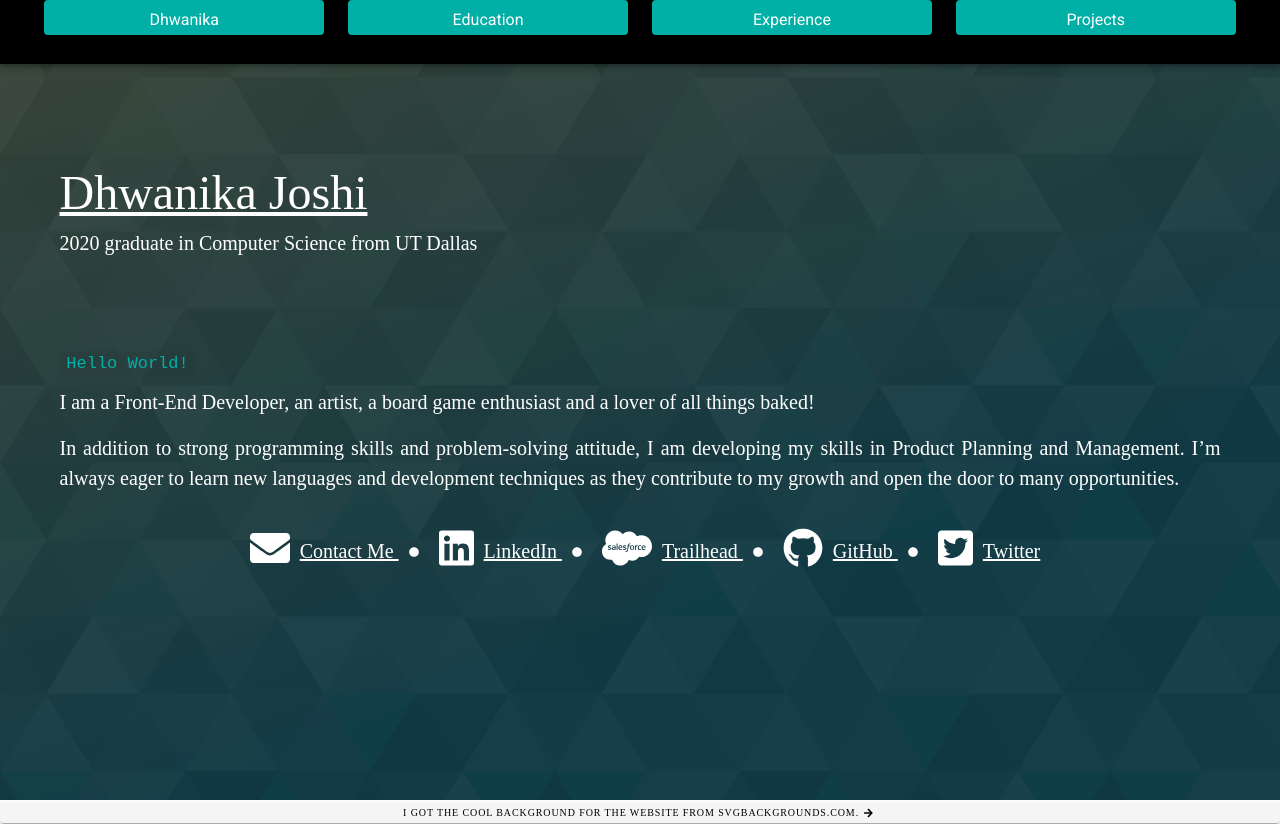
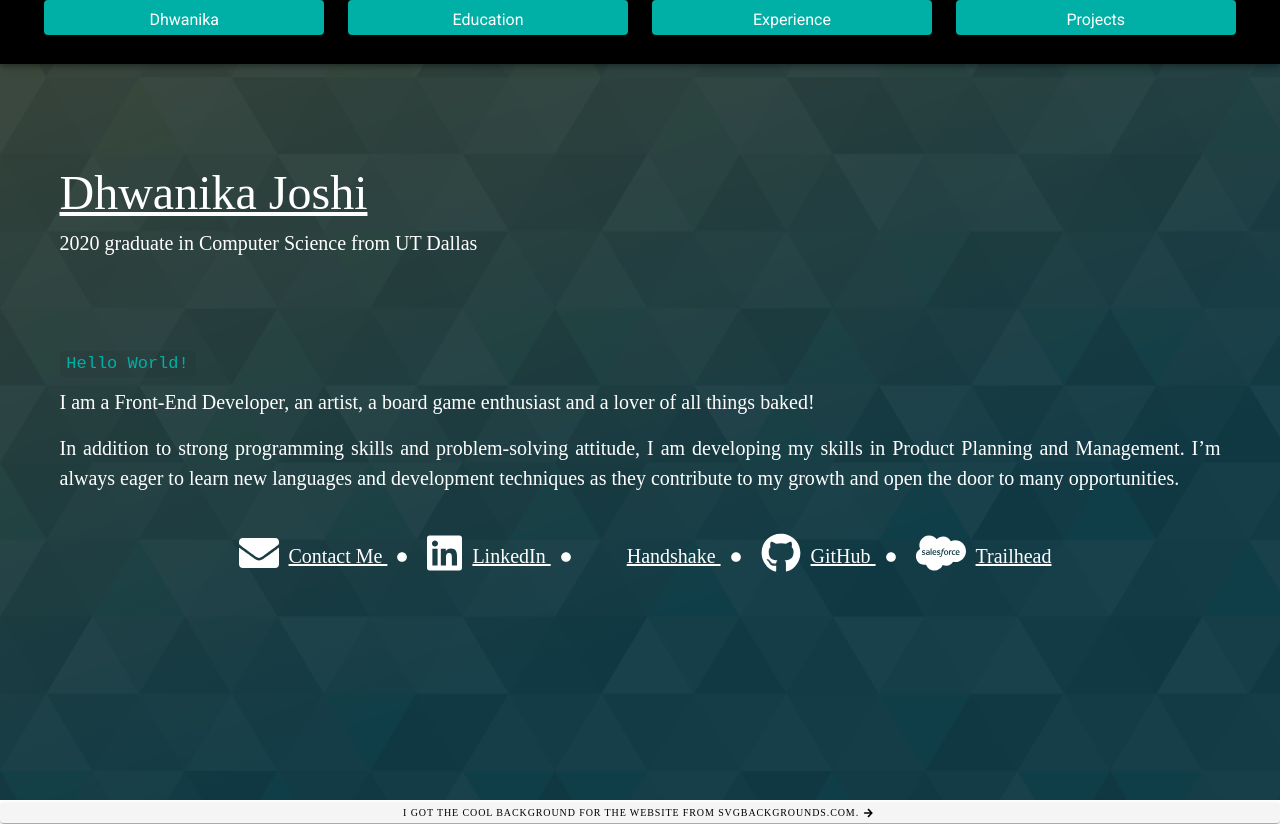
Before and after one commit to j-dhwanika23/my-website, a Vue app: page / in a window 1280 px wide. Built offline with nearby package versions, Linux system fonts and the light colour scheme; a web font is replaced by a local one.

Commit message:
add handshake link

```diff
--- a/src/App.vue
+++ b/src/App.vue
@@ -77,6 +77,7 @@ export default {
   created() {
     this.switchView();
     window.addEventListener("resize", this.switchView);
+    console.log("Height:", window.innerHeight);
   },
   methods: {
     switchView() {
--- a/src/components/HomePage.vue
+++ b/src/components/HomePage.vue
@@ -37,23 +37,20 @@
           >
         </div>-->
         <faw-icon class="circle-icon" :icon="['fas', 'circle']" />
-
         <a href="https://www.linkedin.com/in/dhwanika-joshi/" target="_blank">
           <faw-icon class="home-br-icon" :icon="['fab', 'linkedin']" />LinkedIn
         </a>
         <faw-icon class="circle-icon" :icon="['fas', 'circle']" />
-        <a href="https://trailblazer.me/id/dhwanikajoshi" target="_blank">
-          <faw-icon class="home-br-icon" :icon="['fab', 'salesforce']" />Trailhead
+        <a href="https://app.joinhandshake.com/users/15072348" target="_blank">
+          <v-img :src="handshake" class="handshake-icon"></v-img>Handshake
         </a>
         <faw-icon class="circle-icon" :icon="['fas', 'circle']" />
-
         <a href="https://github.com/j-dhwanika23" target="_blank">
           <faw-icon class="home-br-icon" :icon="['fab', 'github']" />GitHub
         </a>
         <faw-icon class="circle-icon" :icon="['fas', 'circle']" />
-
-        <a href="https://twitter.com/dhwanika_joshi/" target="_blank">
-          <faw-icon class="home-br-icon" :icon="['fab', 'twitter-square']" />Twitter
+        <a href="https://trailblazer.me/id/dhwanikajoshi" target="_blank">
+          <faw-icon class="home-br-icon" :icon="['fab', 'salesforce']" />Trailhead
         </a>
       </v-col>
       <!-- https://www.researchgate.net/profile/Dhwanika_Joshi
@@ -67,6 +64,7 @@
 <script>
 // import mePic from "../assets/dvj170000.jpg";
 import mePic from "../assets/dj-utd.jpeg";
+import handshake from "../assets/handshake.png";
 export default {
   name: "HomePage",
   props: {
@@ -76,6 +74,7 @@ export default {
   data() {
     return {
       mePic,
+      handshake,
       meName: "Dhwanika Joshi",
       tagLine: "2020 graduate in Computer Science from UT Dallas",
       para: [
@@ -134,4 +133,11 @@ a {
   border-radius: 50%;
   width: 225px;
 }
+
+.handshake-icon {
+  display: inline-block !important;
+  width: 2em;
+  border-radius: 3px;
+  margin: 0 6px -10px 0;
+}
 </style>
```
Also changed, not shown: src/assets/handshake.png (added).
